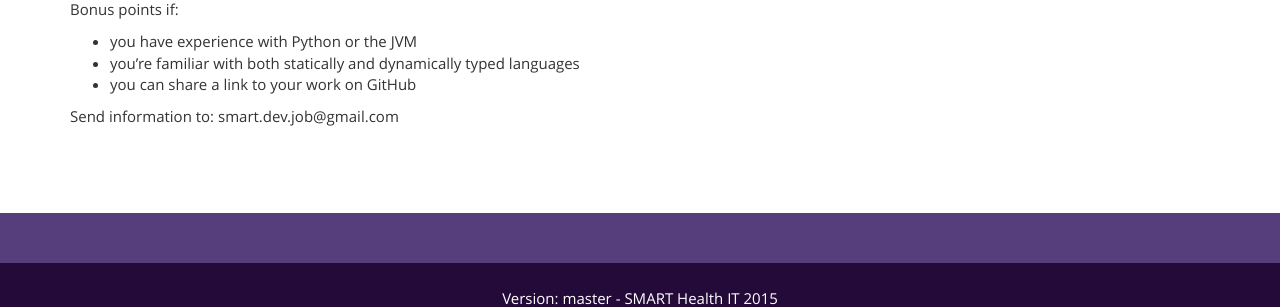
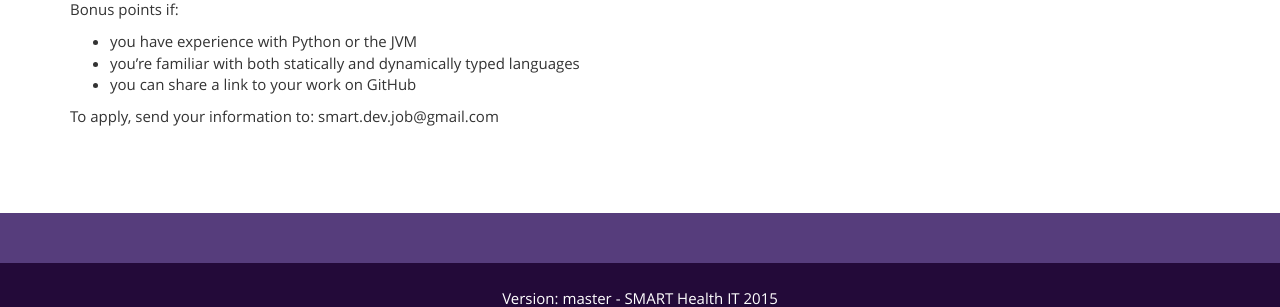
Before and after one commit to smart-on-fhir/smart-on-fhir.github.io, a Jekyll site: the page built from job.md, in a window 1280 px wide. Shown: the part 687-994 px from the top of the page. Built offline with Jekyll 4.4.1, drawn with Linux system fonts in a browser that asks for light colours; Markdown is read by kramdown in place of the engine named in the settings.

Commit message:
Update job.md

```diff
--- a/job.md
+++ b/job.md
@@ -27,4 +27,4 @@ Please submit a cover letter describing your background, a resume and a code sam
 - you're familiar with both statically and dynamically typed languages
 - you can share a link to your work on GitHub
 
-Send information to: smart.dev.job@gmail.com
+To apply, send your information to: smart.dev.job@gmail.com
```
